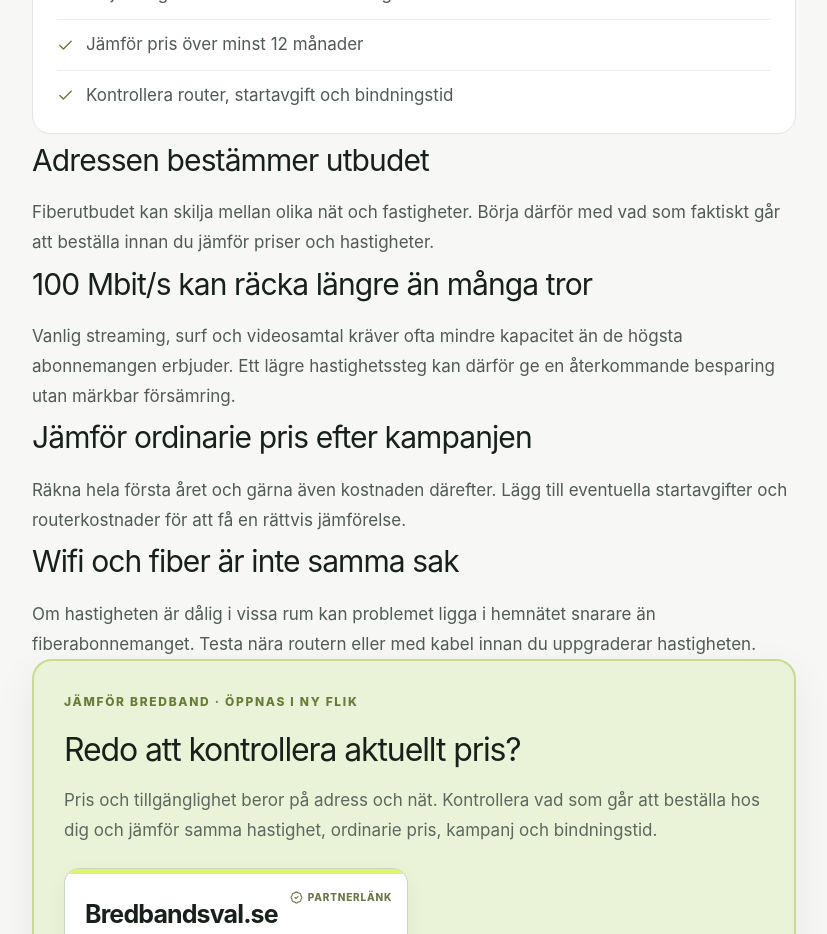
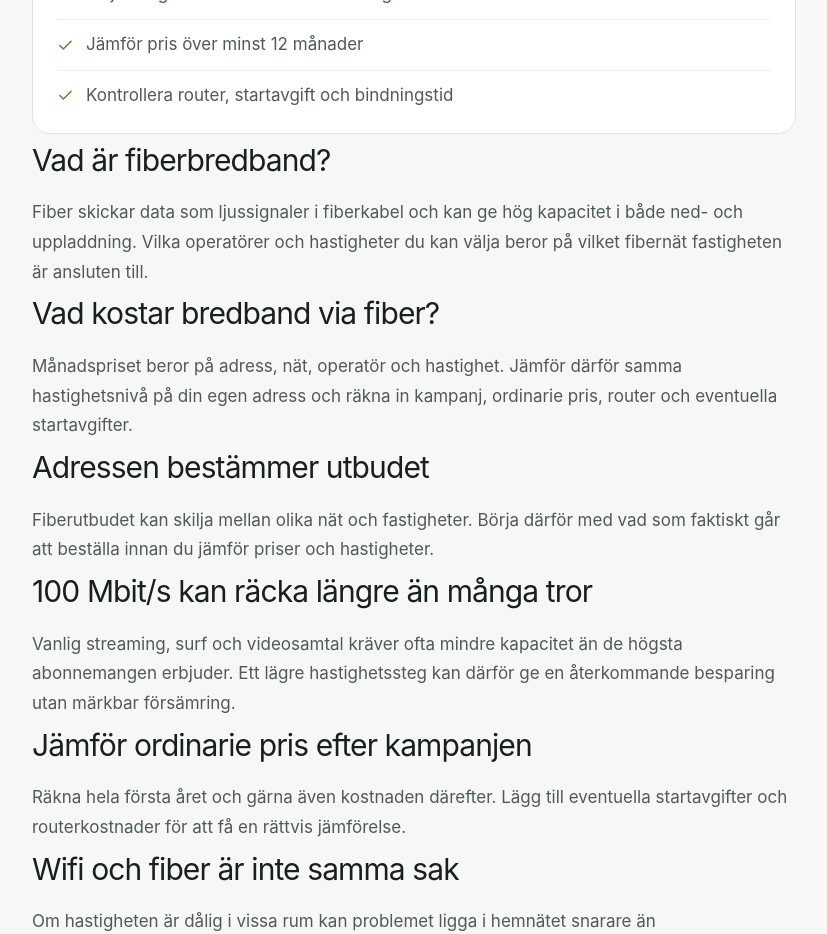
Before and after one commit to arvidlandin-cpu/sankkostnaden, a Next.js app: page /bredband/fiber in a window 1280 px wide. Shown: the part 1440-2374 px from the top of the page, without its empty margins (226-1053 px from the left). Built offline with nearby package versions, Linux system fonts and the light colour scheme.

Commit message:
SEO: expand fiber search intent

```diff
--- a/pages/bredband/fiber.tsx
+++ b/pages/bredband/fiber.tsx
@@ -10,7 +10,7 @@ export default function Page() {
       category='bredband'
       intent='fiber'
       bullets={['Börja med vilka operatörer som finns på adressen', 'Välj hastighet efter faktisk användning', 'Jämför pris över minst 12 månader', 'Kontrollera router, startavgift och bindningstid']}
-      sections={[{ heading: 'Adressen bestämmer utbudet', body: 'Fiberutbudet kan skilja mellan olika nät och fastigheter. Börja därför med vad som faktiskt går att beställa innan du jämför priser och hastigheter.' }, { heading: '100 Mbit/s kan räcka längre än många tror', body: 'Vanlig streaming, surf och videosamtal kräver ofta mindre kapacitet än de högsta abonnemangen erbjuder. Ett lägre hastighetssteg kan därför ge en återkommande besparing utan märkbar försämring.' }, { heading: 'Jämför ordinarie pris efter kampanjen', body: 'Räkna hela första året och gärna även kostnaden därefter. Lägg till eventuella startavgifter och routerkostnader för att få en rättvis jämförelse.' }, { heading: 'Wifi och fiber är inte samma sak', body: 'Om hastigheten är dålig i vissa rum kan problemet ligga i hemnätet snarare än fiberabonnemanget. Testa nära routern eller med kabel innan du uppgraderar hastigheten.' }]}
+      sections={[{ heading: 'Vad är fiberbredband?', body: 'Fiber skickar data som ljussignaler i fiberkabel och kan ge hög kapacitet i både ned- och uppladdning. Vilka operatörer och hastigheter du kan välja beror på vilket fibernät fastigheten är ansluten till.' }, { heading: 'Vad kostar bredband via fiber?', body: 'Månadspriset beror på adress, nät, operatör och hastighet. Jämför därför samma hastighetsnivå på din egen adress och räkna in kampanj, ordinarie pris, router och eventuella startavgifter.' }, { heading: 'Adressen bestämmer utbudet', body: 'Fiberutbudet kan skilja mellan olika nät och fastigheter. Börja därför med vad som faktiskt går att beställa innan du jämför priser och hastigheter.' }, { heading: '100 Mbit/s kan räcka längre än många tror', body: 'Vanlig streaming, surf och videosamtal kräver ofta mindre kapacitet än de högsta abonnemangen erbjuder. Ett lägre hastighetssteg kan därför ge en återkommande besparing utan märkbar försämring.' }, { heading: 'Jämför ordinarie pris efter kampanjen', body: 'Räkna hela första året och gärna även kostnaden därefter. Lägg till eventuella startavgifter och routerkostnader för att få en rättvis jämförelse.' }, { heading: 'Wifi och fiber är inte samma sak', body: 'Om hastigheten är dålig i vissa rum kan problemet ligga i hemnätet snarare än fiberabonnemanget. Testa nära routern eller med kabel innan du uppgraderar hastigheten.' }]}
       related={[{ href: '/bredband/bredband-pa-min-adress/', label: 'Bredband på min adress' }, { href: '/bredband/vilken-hastighet-behover-jag/', label: 'Hur snabbt bredband behöver du?' }, { href: '/bredband/billigaste-bredbandet/', label: 'Billigaste bredbandet 2026' }]}
     />
   );
```
